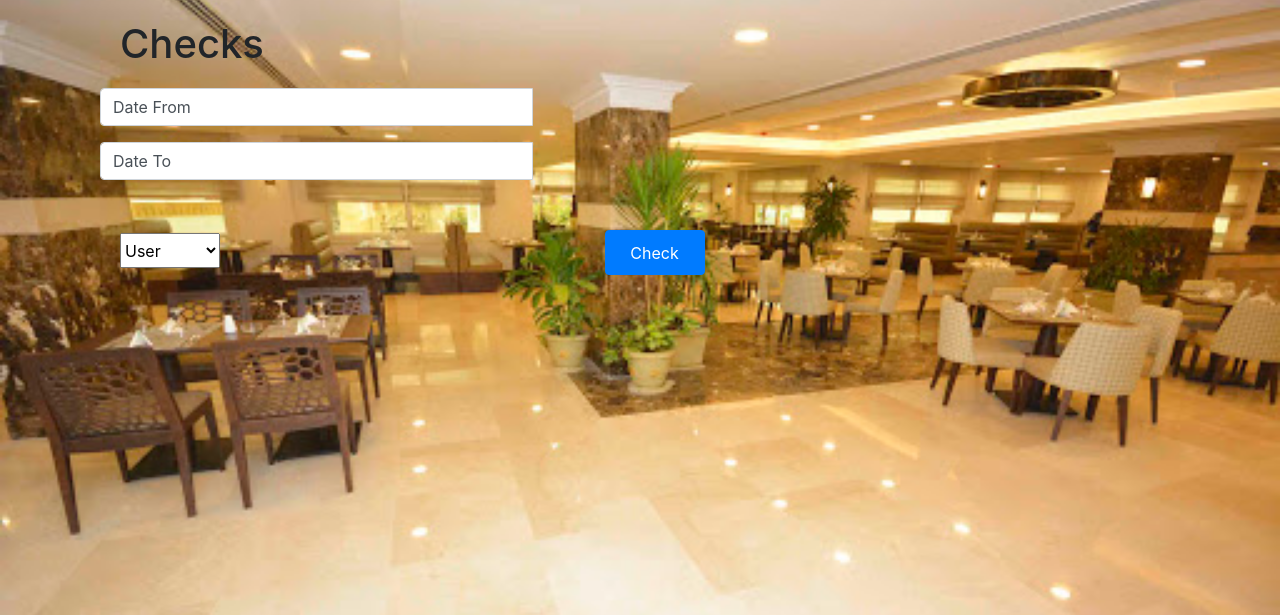
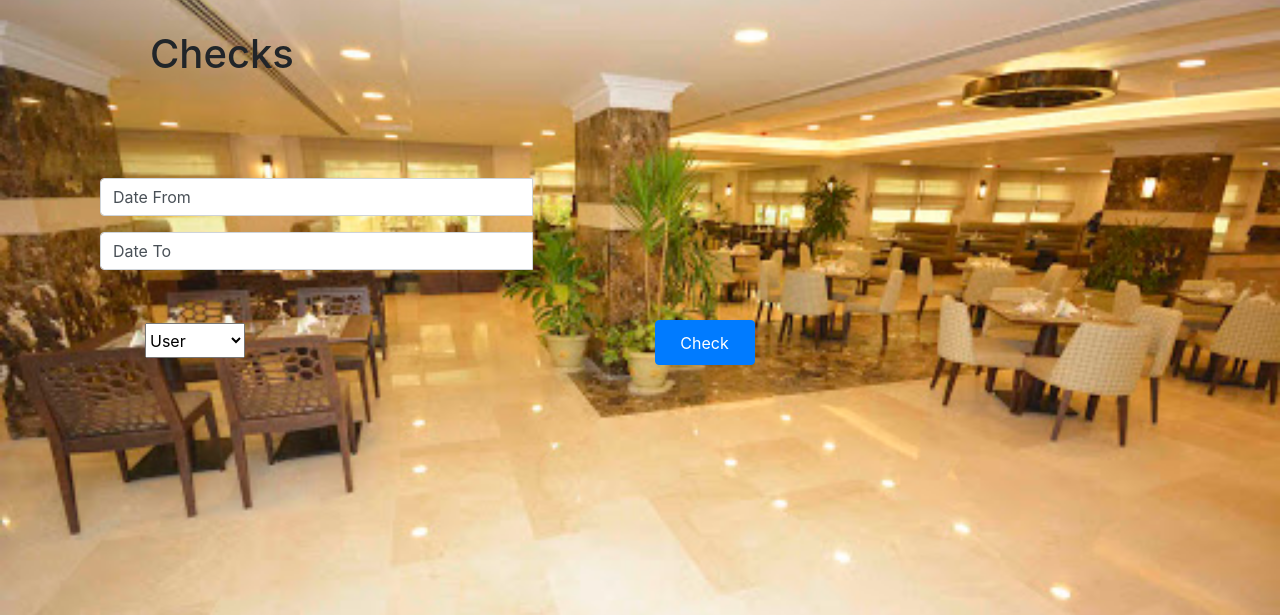
Before and after one commit to ghadamostafa/ITI-Cafeteria, a PHP site: page /Views/Checks.php in a window 1280 px wide. Shown: the part 80-695 px from the top of the page. Run offline with PHP 8.4, Linux system fonts and the light colour scheme; data comes from the database, SQL or seed files in the repository; some libraries are stand-ins or nearby versions.

Commit message:
checks edit

```diff
--- a/Views/Checks.php
+++ b/Views/Checks.php
@@ -2,7 +2,7 @@
 <html>
 <head>
 	<title>Checks</title>
-	<link rel="stylesheet" type="text/css" href="../assets/css/checksStyle.css">
+
 	<link rel="stylesheet" href="https://stackpath.bootstrapcdn.com/bootstrap/4.4.1/css/bootstrap.min.css" integrity="sha384-Vkoo8x4CGsO3+Hhxv8T/Q5PaXtkKtu6ug5TOeNV6gBiFeWPGFN9MuhOf23Q9Ifjh" crossorigin="anonymous">
 	<script src="https://code.jquery.com/jquery-3.4.1.slim.min.js" integrity="sha384-J6qa4849blE2+poT4WnyKhv5vZF5SrPo0iEjwBvKU7imGFAV0wwj1yYfoRSJoZ+n" crossorigin="anonymous"></script>
 	<script src="https://cdn.jsdelivr.net/npm/popper.js@1.16.0/dist/umd/popper.min.js" integrity="sha384-Q6E9RHvbIyZFJoft+2mJbHaEWldlvI9IOYy5n3zV9zzTtmI3UksdQRVvoxMfooAo" crossorigin="anonymous"></script>
@@ -17,6 +17,7 @@
 
 	<script type="text/javascript" src="https://cdnjs.cloudflare.com/ajax/libs/bootstrap-datepicker/1.4.1/js/bootstrap-datepicker.min.js"></script>
 	<link rel="stylesheet" href="https://cdnjs.cloudflare.com/ajax/libs/bootstrap-datepicker/1.4.1/css/bootstrap-datepicker3.css"/>
+	<link rel="stylesheet" type="text/css" href="../assets/css/checksStyle.css">
 
 </head>
 <body>
@@ -30,7 +31,7 @@
 		<h1>Checks</h1>
 	</div>
 <!-- start form	 -->
-<form method="POST" action="" id="Dateform" >
+<form method="POST" action="" id="Dateform" style="margin-top: 100px;" >
 	<div class="container" style="margin: 10px auto;">
 	    <div class='col-md-5'>
 	        <div class="form-group">
--- a/Views/checksOrders.php
+++ b/Views/checksOrders.php
@@ -6,10 +6,7 @@
 	<link rel="stylesheet" type="text/css" href="../assets/css/font-awesome.css">
 	<link rel="stylesheet" type="text/css" href="../assets/css/checksStyle.css">
 	<style>
-		td{
-			color: white;
 
-		}
 	</style>
 </head>
 <body>
--- a/assets/css/checksStyle.css
+++ b/assets/css/checksStyle.css
@@ -27,12 +27,13 @@ body {
 
 #users {
 	text-align: left;
-	margin: 10px 120px;
+	margin: 10px 145px;
 }
 
 #checksHeader {
 	text-align: left;
-	margin: 20px 120px;
+	margin-left: 150px;
+	margin-top:30px;
 }
 
 #productImg {
@@ -40,7 +41,9 @@ body {
 	width: 100px;
 	height: 100px;
 }
-
+#Dateform {
+	margin-top: 100px !important;
+}
 #ordersTable {
 	width: 800px;
 	height: 800px;
```
